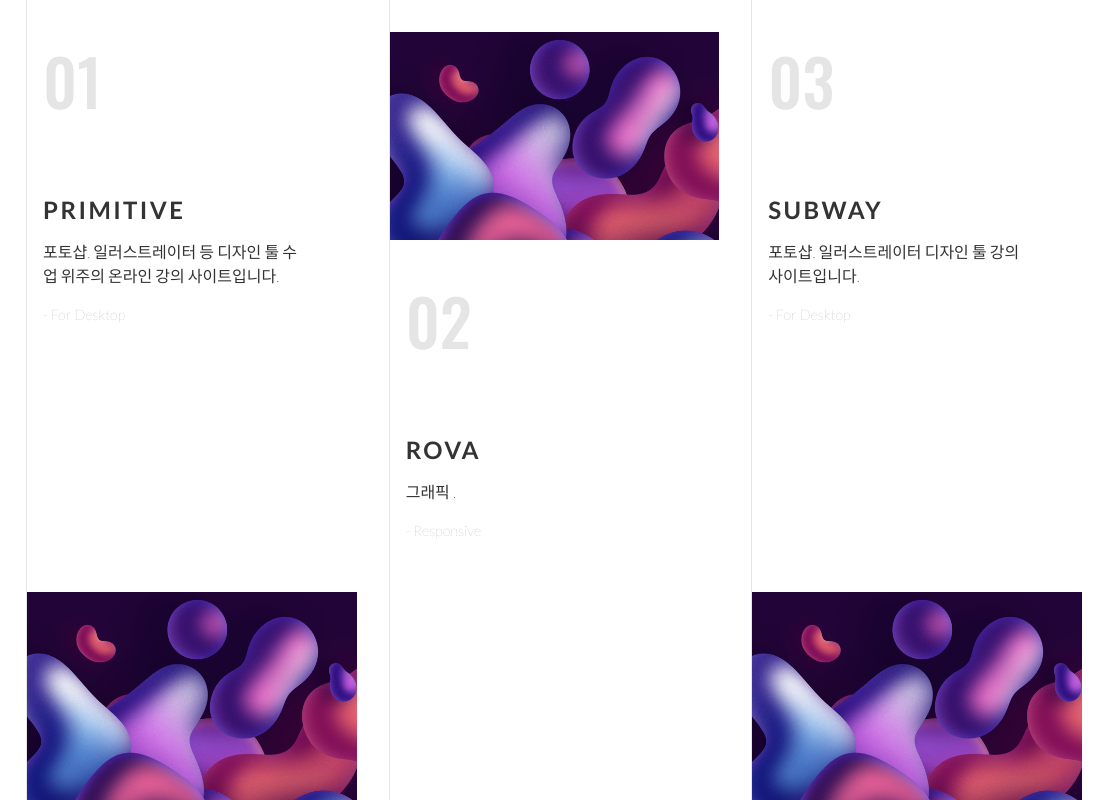
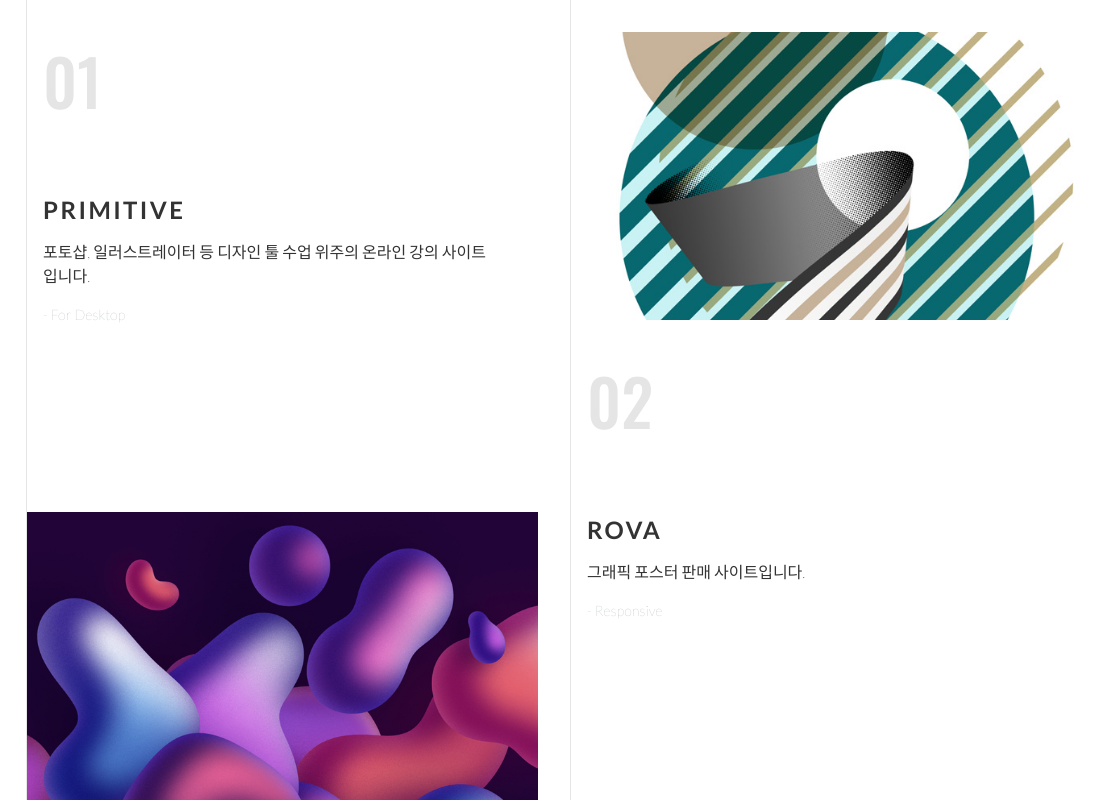
Before and after one commit to jung-hye/portfolio, a plain HTML site: page index.html in a window 1280 px wide. Shown: the full height of the page, 166-1280 px from the left. Drawn offline with nearby package versions, Linux system fonts and the light colour scheme.

Commit message:
Modify css

```diff
--- a/css/sass/common.scss
+++ b/css/sass/common.scss
@@ -37,7 +37,6 @@ html, body {
   width:15%;
   height:100%;
   padding:2rem;
-  // background-color:#f1f3f5;
   -webkit-box-sizing:border-box;
   box-sizing:border-box;
 }
@@ -54,8 +53,8 @@ html, body {
   margin:0 0 40px;
 }
 .profile__title {
+  margin:0 0 20px;
   font-size:1.2rem;
-  margin:0 0 20px;
 }
 .profile__desc {
   margin:0 0 .8em;
@@ -69,72 +68,65 @@ html, body {
 /* main */
 .main {
   display:block;
-  // overflow-y:scroll;
   width:85%;
   height:100%;
-  // padding:2em;
 }
 .pf-list {
   display:flex;
+  flex-wrap:wrap;
   height:100%;
-  // flex-direction:column;
-  flex-wrap:wrap;
-  justify-content: stretch;
-  align-items: stretch;
-  align-content:stretch;
 }
 .pf-item {
+  @include vendorPrefix(transition, all .5s ease);
+
   display:block;
   flex-basis:0;
   flex-grow:1;
-  transition:all .5s ease;
-  // height:33.3333vh;
   border-left:1px solid #e5e5e5;
-
-  // border-bottom:1px solid #adb5bd;
 }
 .pf-item__link {
   display:flex;
   flex-direction:column;
   height:100%;
-  // display:block;
 }
 .pf-item .text-wrapper {
-  // width:50%;
-  flex-basis:70%;
+  @include vendorPrefix(transition, all 1s ease);
+
+  flex-basis:60%;
   flex-grow:0;
   height:100%;
   padding:2em 5em 0 1em;
   -webkit-box-sizing:border-box;
   box-sizing:border-box;
-  transition:all 1s ease;
 }
 .pf-item .image-wrapper {
-  // width:50%;
-  flex-basis:30%;
+  @include vendorPrefix(transition, all 1s ease);
+
+  flex-basis:40%;
   flex-grow:0;
   width:100%;
   height:100%;
   margin:0 auto;
   padding:2em 2em 0 0;
-  transition:all 1s ease;
   -webkit-box-sizing:border-box;
   box-sizing:border-box;
 }
 .pf-item__num {
+  @include vendorPrefix(transition, all .7s ease);
+
   display:block;
   font-size:4rem;
   margin-bottom:1em;
   font-family:'Lato';
   font-weight:500;
-  transition:all .7s ease;
+  font-family:'Oswald';
   color:#e5e5e5;
-  font-family:'Oswald';
 }
 .pf-item__title {
+  @include vendorPrefix(transition, all .7s ease);
+
   padding-bottom:.5em;
   font-size:1.5rem;
-  transition:all .7s ease;
   font-weight:700;
   letter-spacing:.1em;
 }
@@ -149,24 +141,39 @@ html, body {
   color:#868e96;
 }
 .pf-item__photo {
+  overflow:hidden;
+  position:relative;
   height:100%;
   background-repeat:no-repeat;
-  background-size:auto 102%;
+  background-size:cover;
+  background-position:50% 50%;
+}
+.item-01__photo {
   background-image:url(../images/thumbnail_primitive.jpg);
-  background-position:50% 50%;
+}
+.item-02__photo {
+  background-position:50% 60%;
+  background-image:url(../images/thumbnail_rova.jpg);
+}
+.item-03__photo {
+  background-image:url(../images/thumbnail_rova.jpg);
+}
+.pf-item__photo img {
+  position:absolute;
+  top:50%;
+  left:50%;
+  height:100%;
+  transform:translate(-50%, -50%);
 }
 .pf-item:hover {
   flex-grow:1.1;
   border-color:#333;
-  // border-top:1px solid #495057;
-  // border-bottom:1px solid #ccc;
 }
 .pf-item:hover .text-wrapper {
-  flex-basis:60%;
+  flex-basis:55%;
 }
 .pf-item:hover .image-wrapper {
-  // width:70%;
-  flex-basis:40%;
+  flex-basis:45%;
   padding:0;
 }
 .pf-item:hover .pf-item__num {
@@ -177,14 +184,10 @@ html, body {
   color:#55227D;
 }
 .pf-item.item-02:hover .pf-item__num {
-  // color:#55227D;
-}
-.pf-item.item-03:hover .pf-item__num {
-  // color:#55227D;
+  color:#06686F;
 }
 .pf-item:hover .pf-item__title {
   font-size:2rem;
   font-weight:700;
   letter-spacing:.2em;
-  // color:#9983C4;
 }
--- a/index.html
+++ b/index.html
@@ -3,7 +3,7 @@
 <head>
   <meta charset="UTF-8">
   <meta name="viewport" content="width=device-width, initial-scale=1.0">
-  <title>Portfolio</title>
+  <title>Web Portfolio</title>
   <link rel="stylesheet" href="css/common.css">
   <link href="https://fonts.googleapis.com/css2?family=Noto+Sans+KR:wght@100;300;400;700&&display=swap" rel="stylesheet">
   <link href="https://fonts.googleapis.com/css2?family=Lato:wght@100;400;700&display=swap" rel="stylesheet">
@@ -27,7 +27,7 @@
       <h2 class="main__titles screen-out">작업물 목록</h2>
       <div class="pf-list">
         <article class="pf-item item-01">
-          <a href="#" class="pf-item__link">
+          <a href="http://www.primitive.co.kr/" class="pf-item__link" target="_blank">
             <div class="text-wrapper">
               <span class="pf-item__num">01</span>
               <h3 class="pf-item__title">PRIMITIVE</h3>
@@ -37,21 +37,23 @@
               </ul>
             </div>
             <div class="image-wrapper">
-              <div class="pf-item__photo">
+              <div class="pf-item__photo item-01__photo">
+                <!-- <img src="images/thumbnail_primitive.jpg" alt="프리미티브 이미지"> -->
               </div>
             </div>
           </a>
         </article>
         <article class="pf-item item-02">
-          <a href="#" class="pf-item__link">
+          <a href="http://www.primitive.co.kr/rova/rova.html" class="pf-item__link" target="_blank">
             <div class="image-wrapper">
-              <div class="pf-item__photo">
+              <div class="pf-item__photo item-02__photo">
+                <!-- <img src="images/thumbnail_rova.jpg" alt="로바 이미지"> -->
               </div>
             </div>
             <div class="text-wrapper">
               <span class="pf-item__num">02</span>
               <h3 class="pf-item__title">ROVA</h3>
-              <p class="pf-item__desc">그래픽 .</p>
+              <p class="pf-item__desc">그래픽 포스터 판매 사이트입니다.</p>
               <ul class="pf-item__info-list">
                 <li class="pf-item__info-item">- Responsive</li>
               </ul>
@@ -59,22 +61,6 @@
 
           </a>
         </article>
-        <article class="pf-item item-03">
-          <a href="#" class="pf-item__link">
-            <div class="text-wrapper">
-              <span class="pf-item__num">03</span>
-              <h3 class="pf-item__title">SUBWAY</h3>
-              <p class="pf-item__desc">포토샵, 일러스트레이터 디자인 툴 강의 사이트입니다.</p>
-              <ul class="pf-item__info-list">
-                <li class="pf-item__info-item">- For Desktop</li>
-              </ul>
-            </div>
-            <div class="image-wrapper">
-              <div class="pf-item__photo">
-              </div>
-            </div>
-          </a>
-        </article>
       </div>
     </main>
   </div>
```
Also changed, not shown: css/common.css, images/thumbnail_rova.jpg (added), 1 other file.
